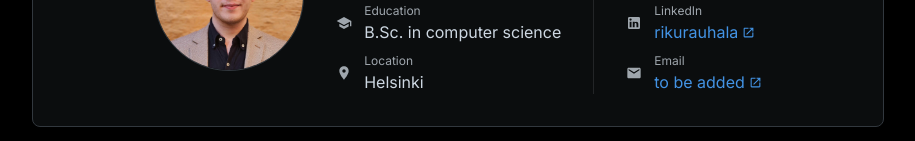
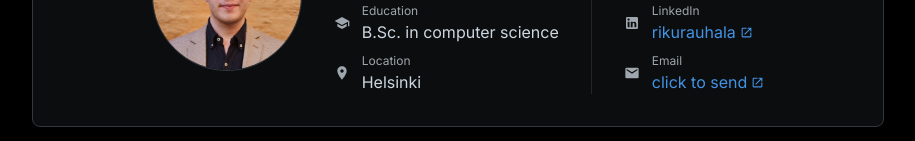
Before and after one commit to rikurauhala/rikurauhala.github.io, a React (Vite) app: page / in a window 1280 px wide. Shown: the part 151-292 px from the top of the page, without its empty margins (182-1097 px from the left). Built offline with nearby package versions, Linux system fonts and the light colour scheme.

Commit message:
Add obfuscated email address

```diff
--- a/src/content/info.tsx
+++ b/src/content/info.tsx
@@ -4,6 +4,7 @@ import LinkedInIcon from '@mui/icons-material/LinkedIn'
 import PlaceIcon from '@mui/icons-material/Place'
 import SchoolIcon from '@mui/icons-material/School'
 import WorkIcon from '@mui/icons-material/Work'
+import he from 'he'
 
 import HyperLink from '~/components/HyperLink'
 import { InfoItem } from '~/types'
@@ -31,6 +32,31 @@ export const aboutItems: InfoItem[] = [
   },
 ]
 
+const letters = [
+  '&#x6D;',
+  '&#x61;',
+  '&#x69;',
+  '&#x6C;',
+  '&#x74;',
+  '&#x6F;',
+  '&#x3A;',
+  '&#x72;',
+  '&#x69;',
+  '&#x6B;',
+  '&#x75;',
+  '&#x40;',
+  '&#x72;',
+  '&#x61;',
+  '&#x75;',
+  '&#x68;',
+  '&#x61;',
+  '&#x6C;',
+  '&#x61;',
+  '&#x2E;',
+  '&#x69;',
+  '&#x6F;',
+]
+
 export const onlineItems: InfoItem[] = [
   {
     key: 'gitHub',
@@ -48,6 +74,6 @@ export const onlineItems: InfoItem[] = [
     key: 'email',
     icon: <EmailIcon />,
     title: 'Email',
-    value: <HyperLink href="mailto:" text="to be added" />,
+    value: <HyperLink href={he.decode(letters.join(''))} text="click to send" />,
   },
 ]
```
